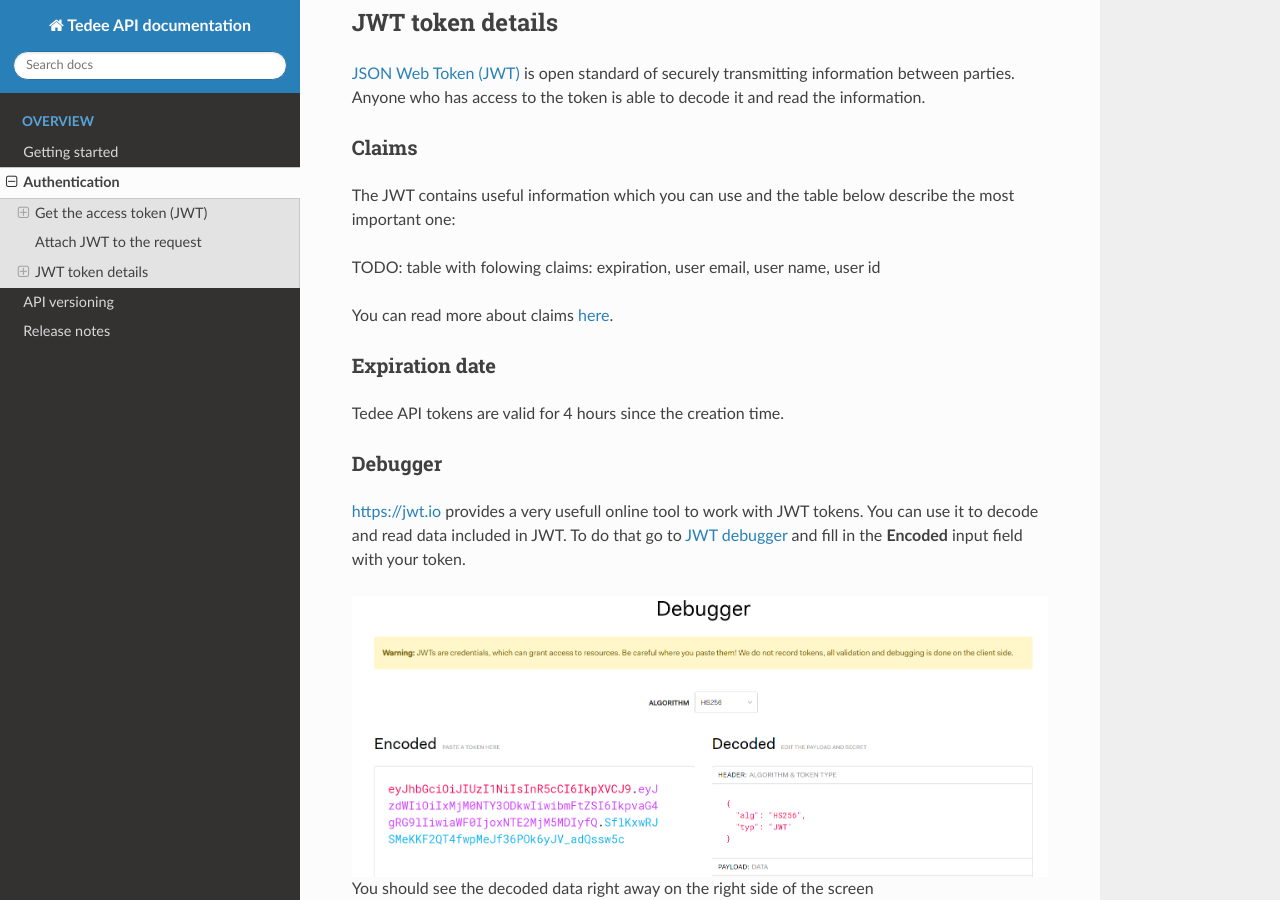
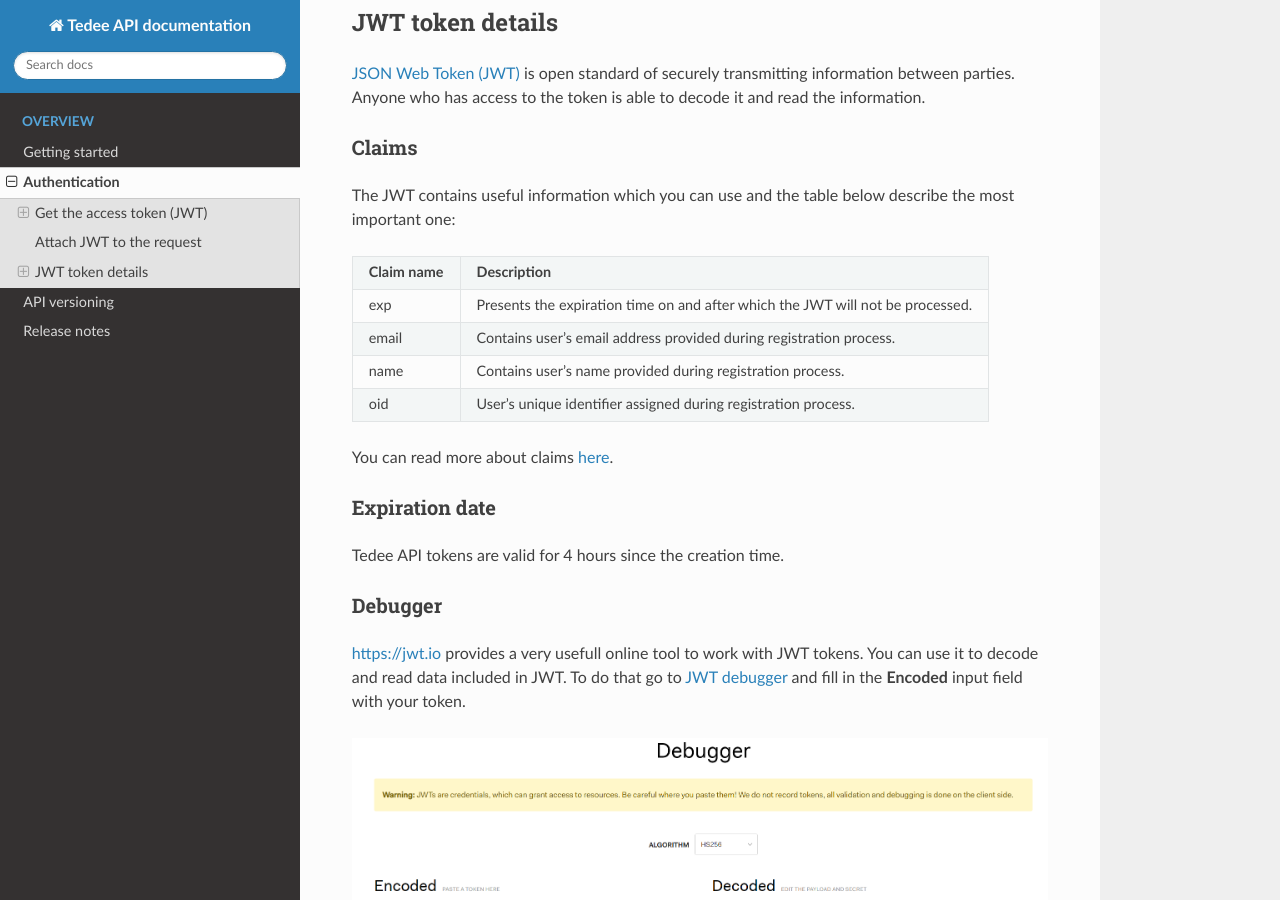
Before and after one commit to tedee-com/tedee-api-doc, a Sphinx documentation site: the page built from docs/source/authentication.rst, in a window 1280 px wide and 900 px high, scrolled down 4148 px. Built offline with Sphinx 7.4.7 and the Read the Docs theme 2.0.0, drawn with Linux system fonts in a browser that asks for light colours.

Commit message:
Describe some of JWT claims

```diff
--- a/docs/source/authentication.rst
+++ b/docs/source/authentication.rst
@@ -185,7 +185,17 @@ Claims
 
 The JWT contains useful information which you can use and the table below describe the most important one:
 
-TODO: table with folowing claims: expiration, user email, user name, user id
++------------------+--------------------------------------------------------------------------------+
+| **Claim name**   | **Description**                                                                |
++------------------+--------------------------------------------------------------------------------+
+| exp              | Presents the expiration time on and after which the JWT will not be processed. |
++------------------+--------------------------------------------------------------------------------+
+| email            | Contains user's email address provided during registration process.            |
++------------------+--------------------------------------------------------------------------------+
+| name             | Contains user's name provided during registration process.                     |
++------------------+--------------------------------------------------------------------------------+
+| oid              | User's unique identifier assigned during registration process.                 |
++------------------+--------------------------------------------------------------------------------+
 
 You can read more about claims `here <https://tools.ietf.org/html/rfc7519#section-4.1>`_.
 
```
